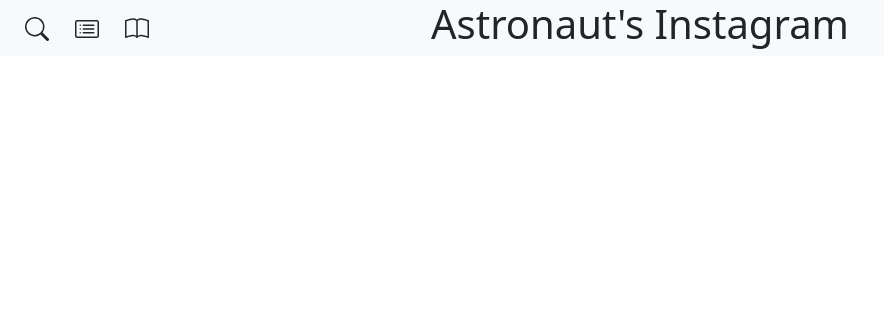
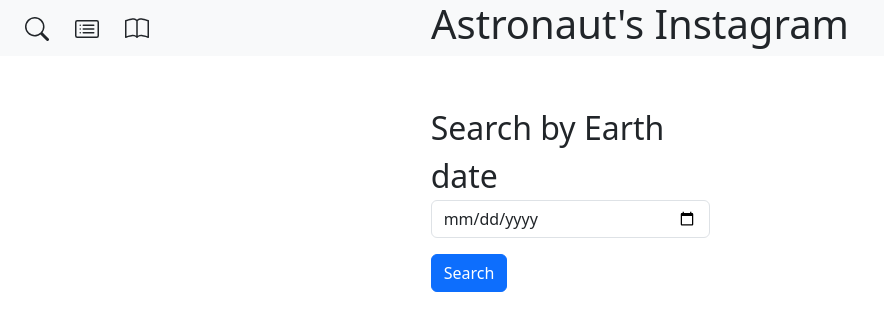
Before and after one commit to Nixbu/Astronaut-Stories, a plain HTML site: page index.html in a window 1280 px wide. Shown: the whole page, without its empty margins (0-884 px from the left). Drawn offline with nearby package versions, Linux system fonts and the light colour scheme; no server answers.

Commit message:
Added search by earth date Started fetching by date functionality Created UI and Search Modules

```diff
--- a/index.html
+++ b/index.html
@@ -8,6 +8,7 @@
 </head>
 <body>
 <div class="container-fluid">
+
     <div class="row">
             <nav class="col navbar navbar-expand-lg navbar-light bg-light">
                 <div class="container-fluid">
@@ -39,15 +40,37 @@
                                 </button>
                             </li>
                         </ul>
-                        <div class="text-center user-select-none position-absolute top-50 start-50 translate-middle">
-                            <h1>Astronaut's Instagram</h1>
-                        </div>
+
+                    </div>
+                    <div class="text-center user-select-none position-absolute top-50 start-50 translate-middle">
+                        <h1>Astronaut's Instagram</h1>
                     </div>
                 </div>
             </nav>
     </div>
+    <div class="spinner-border position-absolute top-50 start-50" role="status">
+        <span class="visually-hidden">Loading...</span>
+    </div>
+    <div class="row mt-5">
+        <div class="col">
+            <div class="col-md-8 offset-md-4">
+                <form class="search-by-date-form d-none">
+                    <div class="form-row">
+                        <div class="col-md-4">
+                            <label for="earthDateInput" style="font-size: 2rem;">Search by Earth date</label>
+                            <input type="date" class="form-control" id="earthDateInput">
+                        </div>
+                    </div>
+                    <button type="submit" class="btn btn-primary mt-3 search-by-earth-date-btn">Search</button>
+                </form>
+            </div>
+        </div>
+    </div>
 </div>
 
+
 <script src="https://cdn.jsdelivr.net/npm/bootstrap@5.3.3/dist/js/bootstrap.bundle.min.js" integrity="sha384-YvpcrYf0tY3lHB60NNkmXc5s9fDVZLESaAA55NDzOxhy9GkcIdslK1eN7N6jIeHz" crossorigin="anonymous"></script>
+<script src="js/client/main.js"></script>
+
 </body>
 </html>
--- /dev/null
+++ b/js/client/main.js
@@ -0,0 +1,65 @@
+const API_KEY = "lrufIrxkoorq8sriuuo3LdPU1Cnu1fnrIpr0kRm0";
+const url = `https://api.nasa.gov/mars-photos/api/v1/rovers?api_key=${API_KEY}`;
+
+// UI Module - Responsible for managing the DOM and events
+const UI = (function () {
+    function init() {
+        // Fetch data when the app initializes
+        searchModule.fetchRoverData().then(() => {
+            // Hide the spinner and show the UI once data is fetched
+            document.querySelector(".spinner-border").classList.add("d-none");
+            document.querySelector(".search-by-date-form").classList.remove("d-none");
+        });
+
+        // Add event listener for the search button
+        document
+            .querySelector(".search-by-earth-date-btn")
+            .addEventListener("click", searchModule.searchByEarthDate);
+    }
+
+    return {
+        init: init,
+    };
+})();
+
+// Search Module - Handles fetching data and business logic related to search
+const searchModule = (function () {
+    const earthDateInput = document.querySelector("#earthDateInput");
+    let roverData = null;
+    let roverNames = null;
+    // Fetch rover data from the API
+    async function fetchRoverData() {
+        try {
+            const response = await fetch(url);
+            if (!response.ok) {
+                throw new Error(`HTTP error! Status: ${response.status}`);
+            }
+            const data = await response.json();
+            roverData = data; // Save the fetched data
+            roverNames = roverData.rovers.map(rover => rover.name);
+            console.log(roverData); // Log the fetched data to verify
+            return roverData;
+        } catch (error) {
+            console.error("Error fetching rover data:", error);
+        }
+    }
+
+    // Search by Earth Date
+    async function searchByEarthDate() {
+        const inputValue = earthDateInput.value.trim();
+        if (inputValue) {
+            const filteredData = await fetch(url);
+            console.log(filteredData); // Show filtered data
+        } else {
+            console.log("Please enter a valid Earth Date.");
+        }
+    }
+
+    return {
+        fetchRoverData: fetchRoverData,
+        searchByEarthDate: searchByEarthDate,
+    };
+})();
+
+// Initialize the app
+UI.init();
```
Also changed, not shown: images/searchIcon.png (deleted), js/myfunctions.js (deleted).
